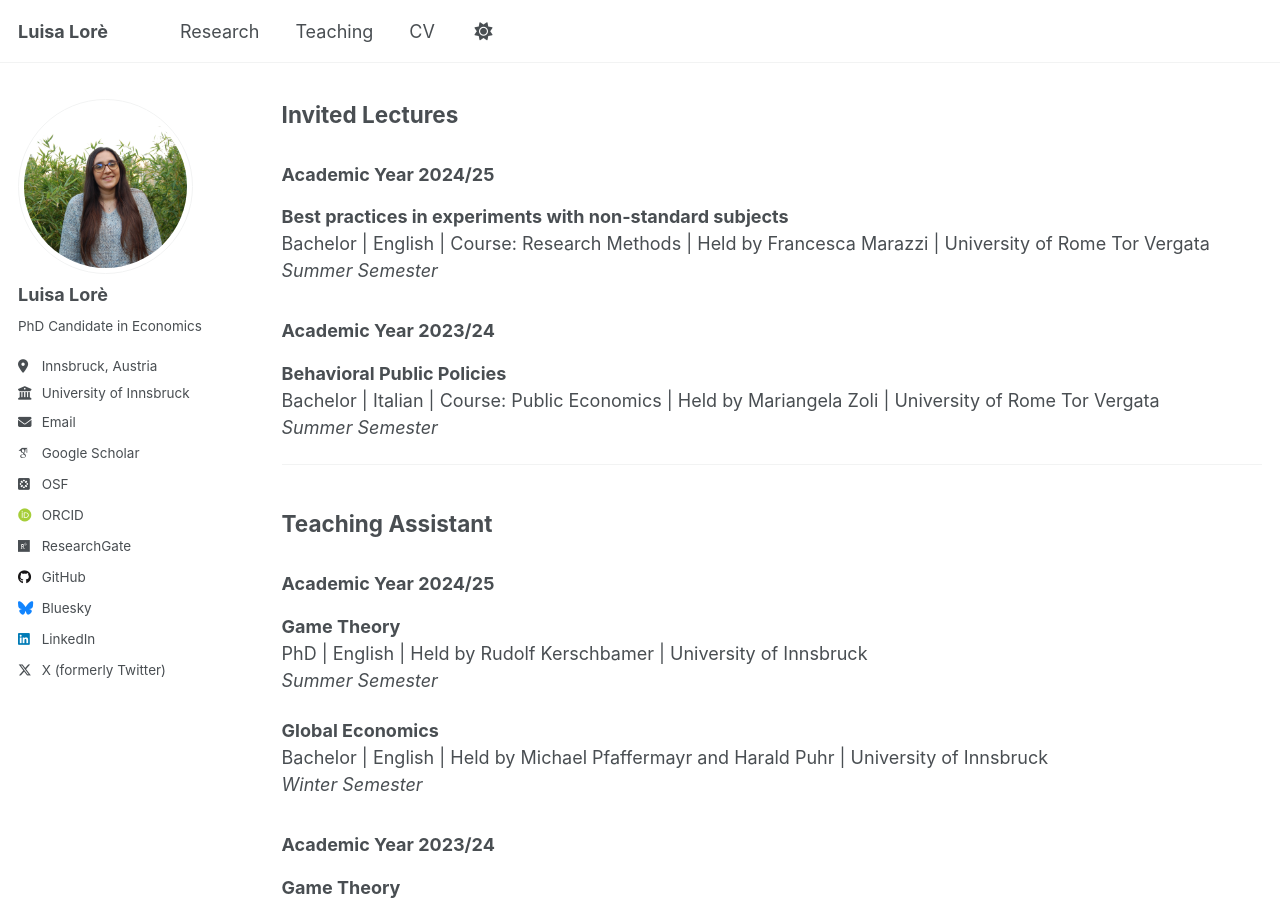
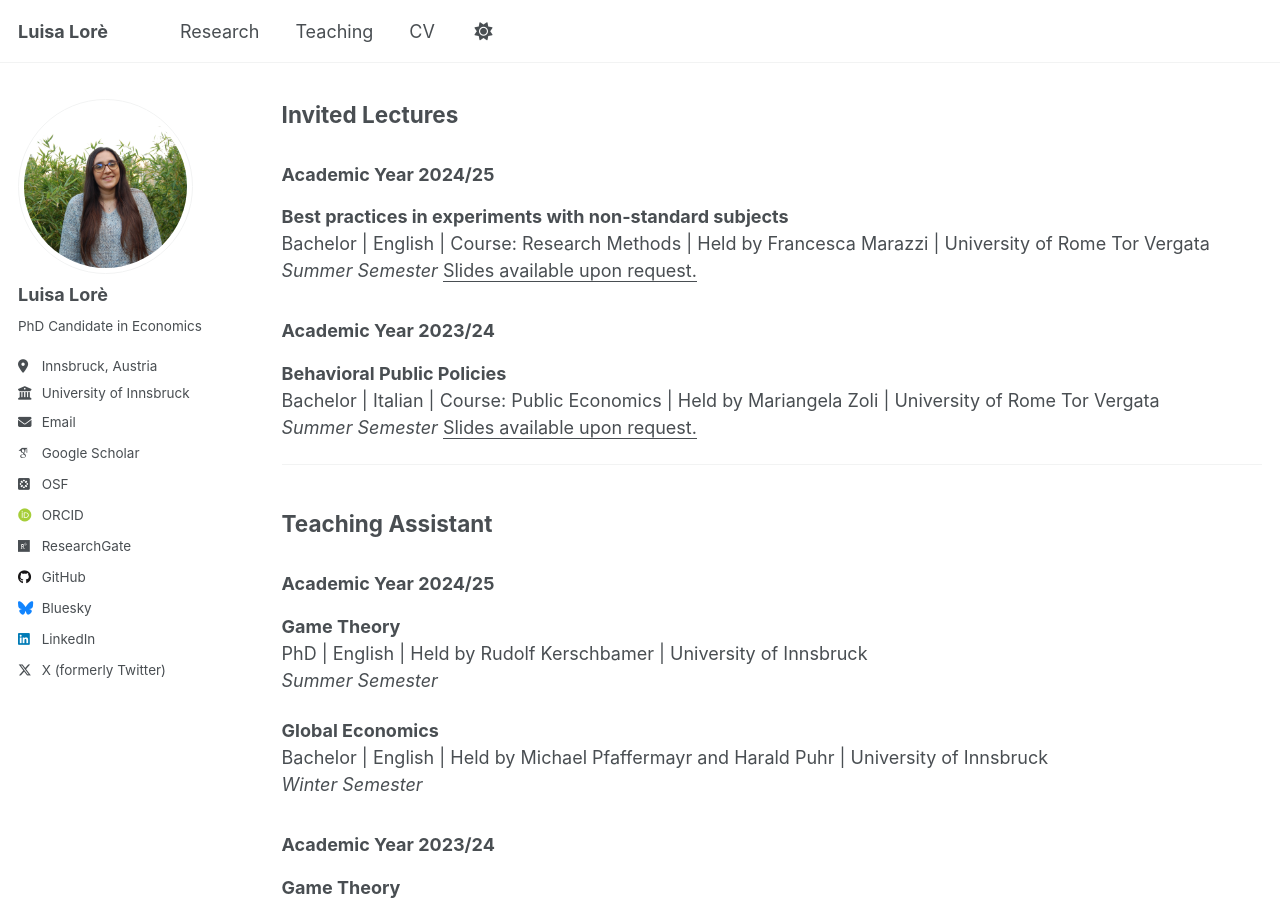
Before and after one commit to LuisaLore/luisalore, a Jekyll site: the page built from _pages/teaching.md, in a window 1280 px wide and 900 px high, scrolled down 500 px. Built offline with Jekyll 4.4.1, drawn with Linux system fonts in a browser that asks for light colours; some web fonts are replaced; a script that is not in the unit is left out.

Commit message:
Update teaching.md

```diff
--- a/_pages/teaching.md
+++ b/_pages/teaching.md
@@ -32,12 +32,14 @@ Master | English | University of Innsbruck<br>
 **Best practices in experiments with non-standard subjects**<br>
 Bachelor | English | Course: Research Methods | Held by Francesca Marazzi | University of Rome Tor Vergata<br>
 *Summer Semester*
+<u>Slides available upon request.</u>
 
 ### Academic Year 2023/24
 
 **Behavioral Public Policies**<br>
 Bachelor | Italian | Course: Public Economics | Held by Mariangela Zoli | University of Rome Tor Vergata<br>
 *Summer Semester*
+<u>Slides available upon request.</u>
 
 ---
 
```
